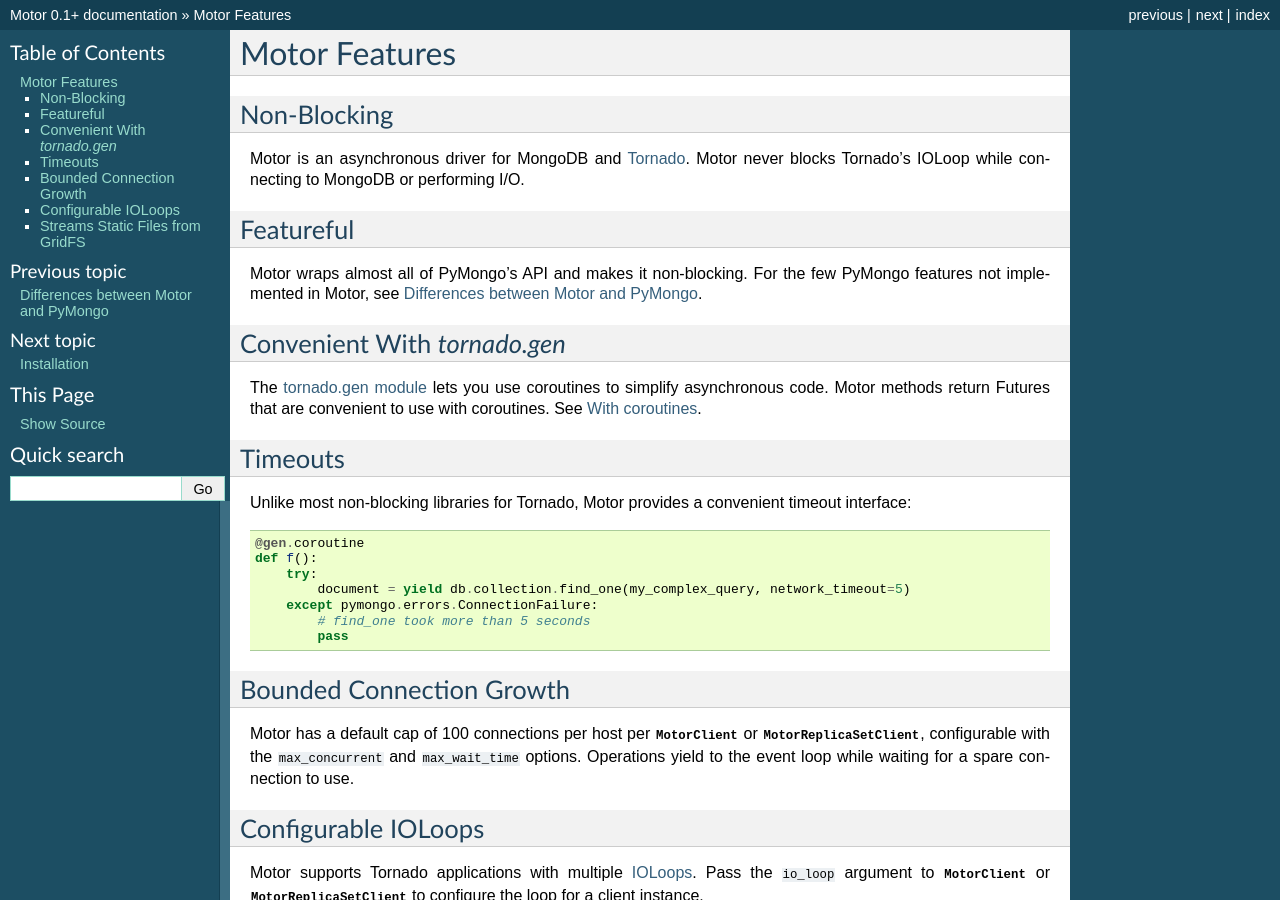
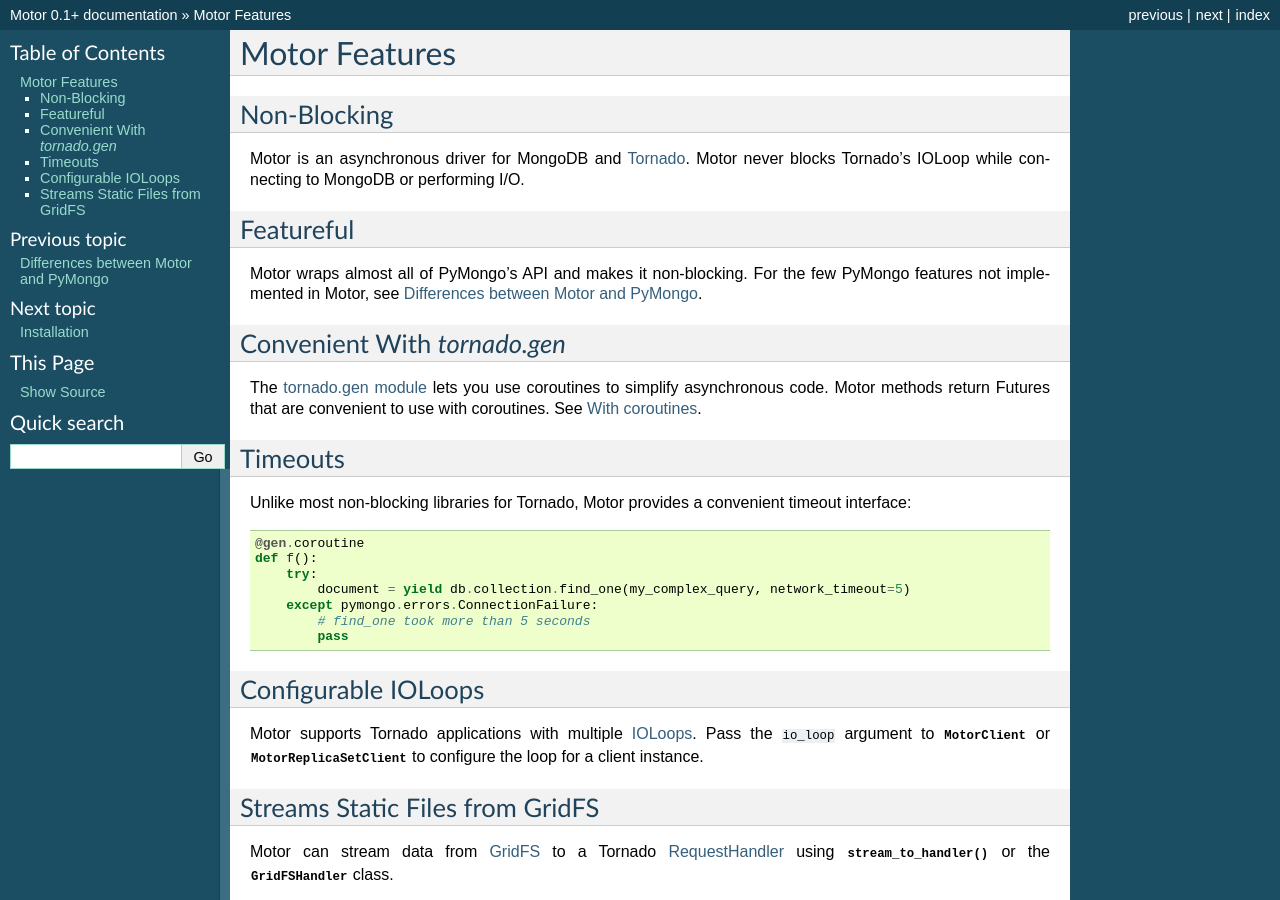
Before and after one commit to mongodb/motor, a Sphinx documentation site: the page built from doc/features.rst, in a window 1280 px wide and 900 px high. Built offline with Sphinx 7.4.7, drawn with Linux system fonts in a browser that asks for light colours; pages that are not in the unit, such as notebooks, are missing from menus; the version number is read from the project's files by our own code.

Commit message:
Update docs: max_concurrent is gone, max_pool_size is now a hard cap.

```diff
--- a/doc/features.rst
+++ b/doc/features.rst
@@ -36,13 +36,6 @@
             # find_one took more than 5 seconds
             pass
 
-Bounded Connection Growth
-=========================
-Motor has a default cap of 100 connections per host
-per :class:`~motor.MotorClient` or :class:`~motor.MotorReplicaSetClient`,
-configurable with the ``max_concurrent`` and ``max_wait_time`` options.
-Operations yield to the event loop while waiting for a spare connection to use.
-
 Configurable IOLoops
 ====================
 Motor supports Tornado applications with multiple IOLoops_. Pass the ``io_loop``
--- a/doc/tutorial.rst
+++ b/doc/tutorial.rst
@@ -239,7 +239,7 @@
 
 In PyMongo this would insert each document in turn using a single socket, but
 Motor attempts to run all the :meth:`insert` operations at once. This requires
-up to ``max_concurrent`` [#max_concurrent]_ open sockets connected to MongoDB,
+up to ``max_pool_size`` open sockets connected to MongoDB,
 which taxes the client and server. To ensure instead that all inserts use a
 single connection, wait for acknowledgment of each. This is a bit complex using
 callbacks:
@@ -559,6 +559,3 @@
 in-depth instruction in MongoDB itself, see `The MongoDB Manual`_.
 
 .. _The MongoDB Manual: http://docs.mongodb.org/manual/
-
-.. [#max_concurrent] ``max_concurrent`` is set when creating a
-  :class:`~motor.MotorClient` or :class:`~motor.MotorReplicaSetClient`.
```
Also changed, not shown: 1 other file.
